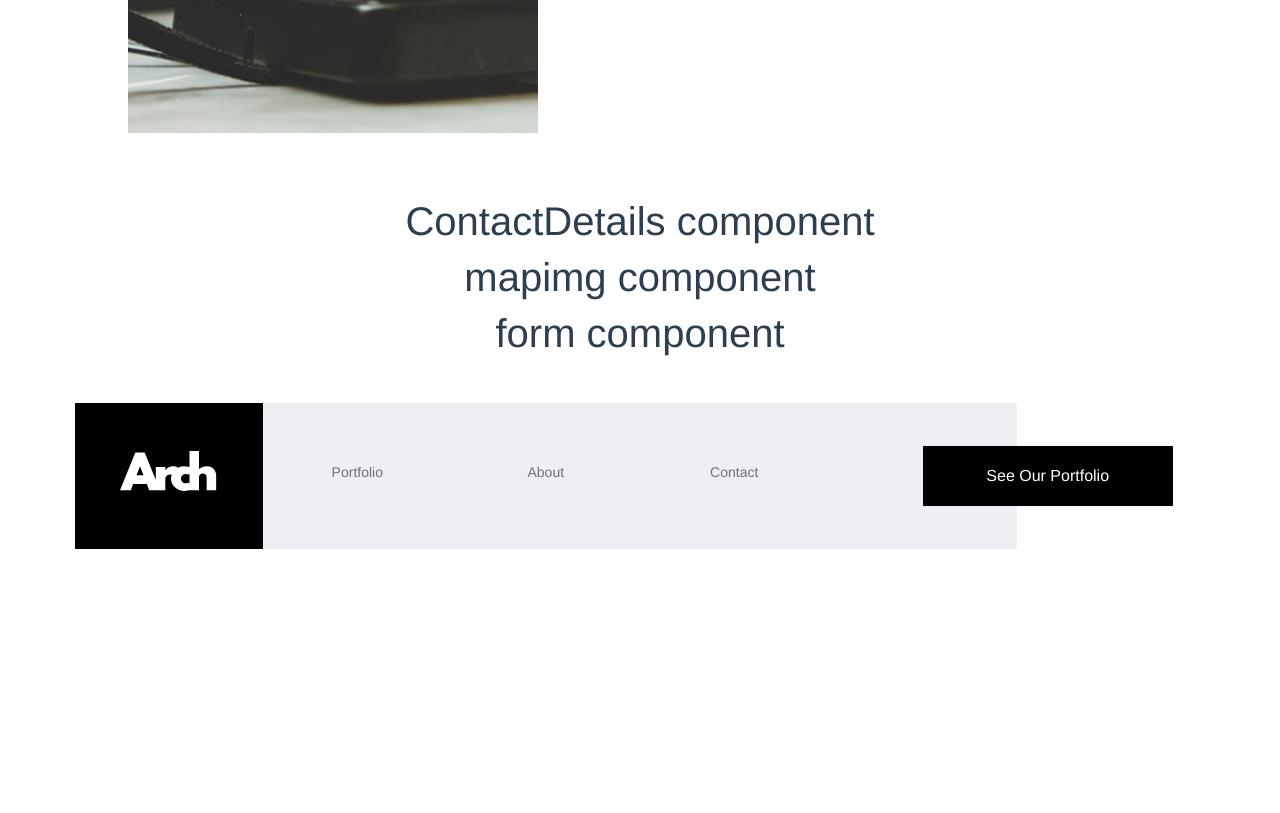
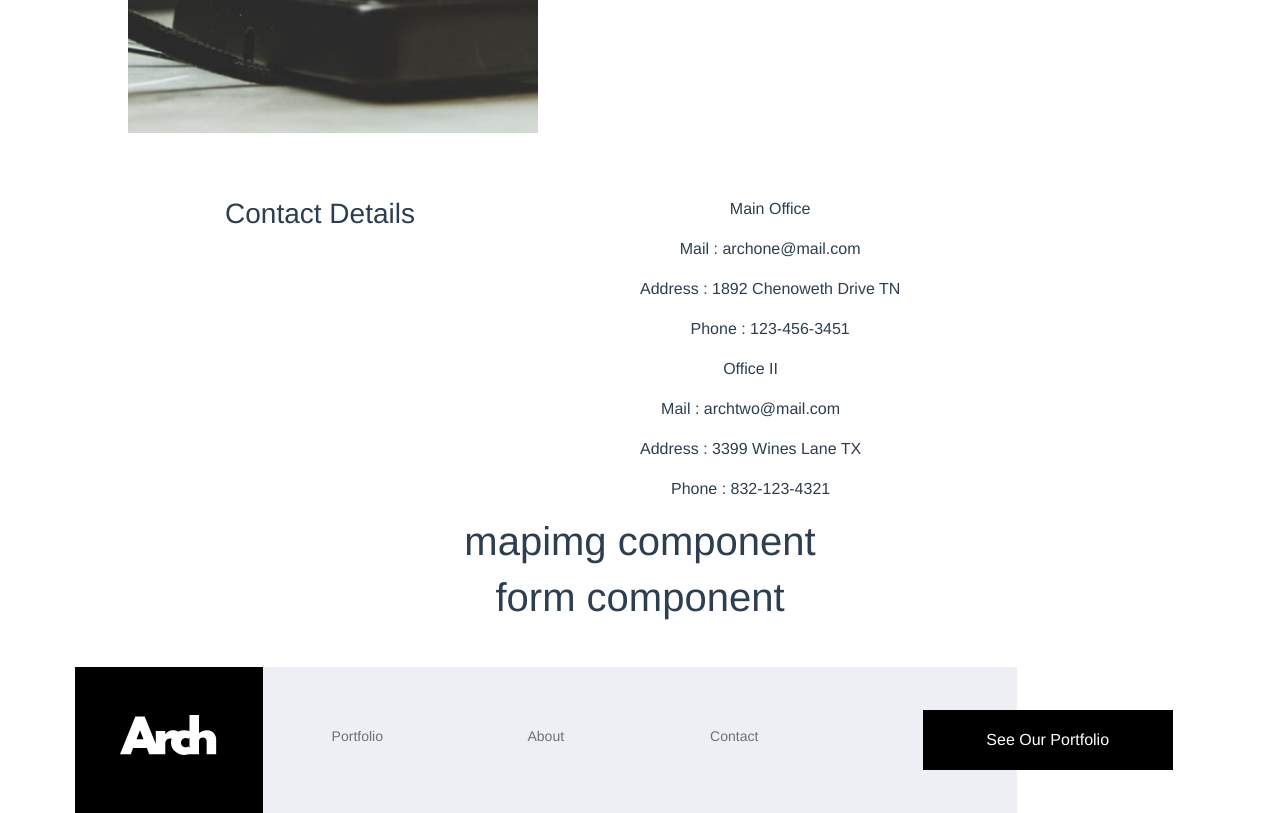
Before and after one commit to clf94-dev/arch-vue, a Vue app: page /contact in a window 1280 px wide. Shown: the part 775-1588 px from the top of the page. Before the commit the page ends 1324 px from the top, so only its background shows below. Built offline with nearby package versions, Linux system fonts and the light colour scheme.

Commit message:
added contact details struct

```diff
--- a/src/components/ContactDetails.vue
+++ b/src/components/ContactDetails.vue
@@ -1,15 +1,44 @@
 <template>
-    <div>
-<h1> ContactDetails component</h1>
-    </div>
+  <b-container fluid class="contact-info-cont">
+    <b-row class="contact-row">
+      <b-col class="title-col" xs="12" sm="12" md="6" lg="6">
+        <h3>Contact Details</h3>
+      </b-col>
+      <b-col class="info-cont" xs="12" sm="12" md="6" lg="6">
+        <b-row class="info-card" v-for="data of contactdetails" v-bind:key="data.office">
+          <ContactInfoCard :info="data"></ContactInfoCard>
+        </b-row>
+      </b-col>
+    </b-row>
+  </b-container>
 </template>
 
 <script>
-    export default {
-        name:'ContactDetails'
-    }
+import ContactInfoCard from "./ContactInfoCard.vue";
+export default {
+  name: "ContactDetails",
+  components: {
+    ContactInfoCard,
+  },
+  data() {
+    return {
+      contactdetails: [
+        {
+          office: "Main Office",
+          mail: "Mail :			archone@mail.com",
+          address: "Address :		1892  Chenoweth Drive TN",
+          phone: "Phone :		123-456-3451",
+        },
+        {
+          office: "Office II",
+          mail: "Mail :			archtwo@mail.com",
+          address: "Address :		3399  Wines Lane TX",
+          phone: "Phone :		832-123-4321",
+        },
+      ],
+    };
+  },
+};
 </script>
 
-<style scoped>
-
-</style>
+<style scoped></style>
--- a/src/components/ContactInfoCard.vue
+++ b/src/components/ContactInfoCard.vue
@@ -1,15 +1,17 @@
 <template>
-    <div>
-<h1> ContactinfoCard component</h1>
-    </div>
+  <div class="info-card">
+    <p>{{ info.office }}</p>
+    <p>{{ info.mail }}</p>
+    <p>{{ info.address }}</p>
+    <p>{{ info.phone }}</p>
+  </div>
 </template>
 
 <script>
-    export default {
-        name: 'ContactInfoCard'
-    }
+export default {
+  name: "ContactInfoCard",
+  props: ["info"],
+};
 </script>
 
-<style scoped>
-
-</style>
+<style scoped></style>
```
Also changed, not shown: src/components/pages/Contact.vue (+10 -12 lines).
